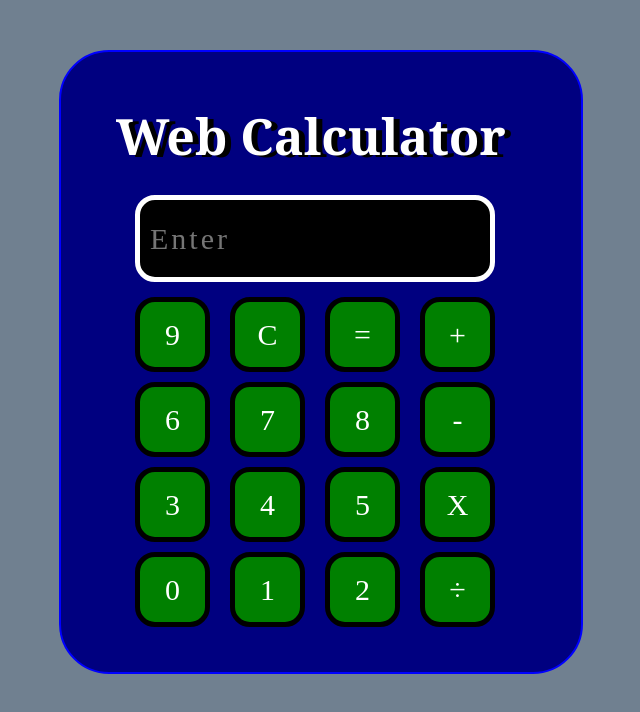
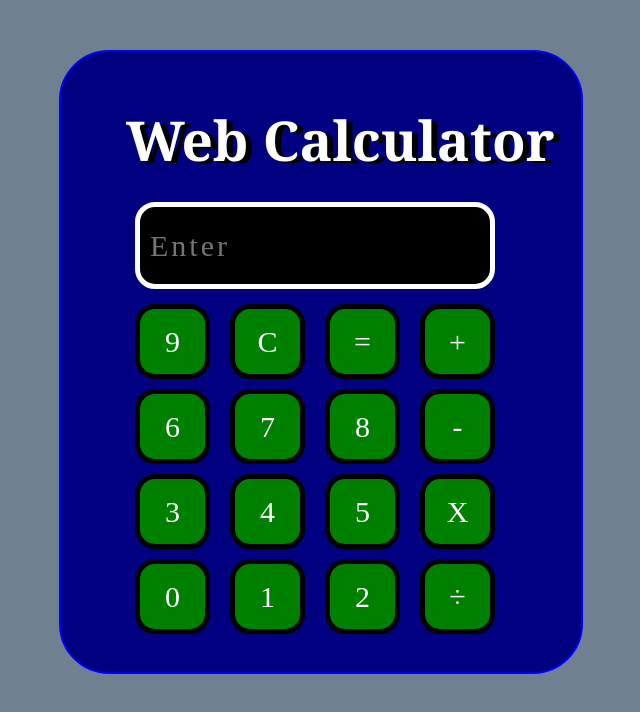
Before and after one commit to SaiJeevanPuchakayala/Web-Calculator, a plain HTML site: page index.html in a window 1280 px wide. Shown: the whole page, without its empty margins (449-1089 px from the left). Drawn offline with Linux system fonts and the light colour scheme.

Commit message:
Update style.css

```diff
--- a/style.css
+++ b/style.css
@@ -3,11 +3,11 @@ body {
     background-color:slategrey;
 }
 h1 {
-    font-family:Georgia, 'Times New Roman', Times, serif;
+    font-family:Cambria, Cochin, Georgia, Times, 'Times New Roman', serif;
     color:white;
-    font-size: 50px;
+    font-size: 55px;
     margin-top: 40px;
-    margin-left:45px;
+    margin-left:55px;
     text-shadow: 6px 2px black;
     margin-bottom: 25px;
 }
```
